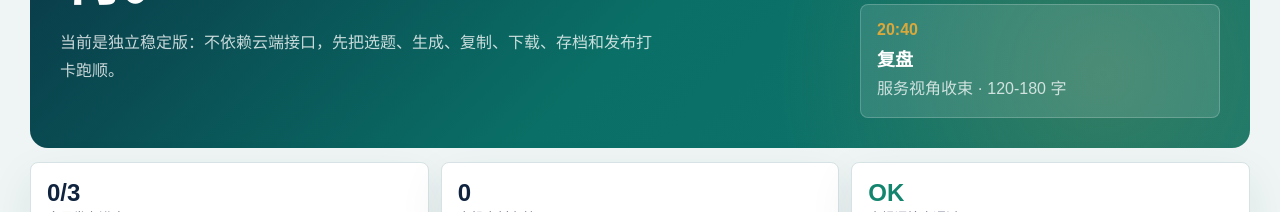
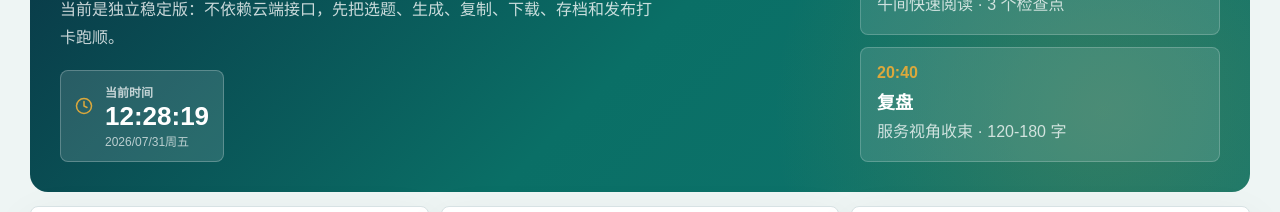
Before and after one commit to ppang1987-droid/shenxue-moments-planner, a Next.js app: page / in a window 1280 px wide. Shown: the part 404-616 px from the top of the page. Built offline with nearby package versions, Linux system fonts and the light colour scheme; no server answers.

Commit message:
Add live current time display

```diff
--- a/app/globals.css
+++ b/app/globals.css
@@ -106,6 +106,46 @@ button {
   color: rgba(255, 255, 255, 0.78);
   font-size: 16px;
   line-height: 1.75;
+}
+
+.live-clock {
+  width: max-content;
+  max-width: 100%;
+  display: grid;
+  grid-template-columns: 20px auto;
+  align-items: center;
+  gap: 3px 10px;
+  margin-top: 18px;
+  padding: 12px 14px;
+  border: 1px solid rgba(255, 255, 255, 0.24);
+  border-radius: 8px;
+  background: rgba(255, 255, 255, 0.13);
+}
+
+.live-clock svg {
+  grid-row: 1 / 3;
+  color: var(--gold);
+}
+
+.live-clock span {
+  color: rgba(255, 255, 255, 0.72);
+  font-size: 12px;
+  font-weight: 800;
+}
+
+.live-clock strong {
+  color: white;
+  font-size: 26px;
+  font-weight: 900;
+  line-height: 1;
+  font-variant-numeric: tabular-nums;
+  letter-spacing: 0;
+}
+
+.live-clock small {
+  grid-column: 2;
+  color: rgba(255, 255, 255, 0.68);
+  font-size: 12px;
 }
 
 .rhythm {
@@ -806,6 +846,14 @@ button {
     font-size: 31px;
   }
 
+  .live-clock {
+    width: 100%;
+  }
+
+  .live-clock strong {
+    font-size: 23px;
+  }
+
   .status-strip,
   .segmented,
   .audience-grid,
--- a/app/page.jsx
+++ b/app/page.jsx
@@ -6,6 +6,7 @@ import {
   CalendarCheck,
   Check,
   Clipboard,
+  Clock,
   Download,
   ExternalLink,
   FileText,
@@ -134,6 +135,13 @@ const qualityRules = ["有具体家庭场景", "有误区修正", "有可执行
 
 function todayKey() {
   return new Date().toISOString().slice(0, 10);
+}
+
+function formatLiveTime(value) {
+  return {
+    date: value.toLocaleDateString("zh-CN", { year: "numeric", month: "2-digit", day: "2-digit", weekday: "short" }),
+    time: value.toLocaleTimeString("zh-CN", { hour12: false, hour: "2-digit", minute: "2-digit", second: "2-digit" })
+  };
 }
 
 function loadJson(key, fallback) {
@@ -362,6 +370,7 @@ export default function MomentsStandalonePage() {
   const [copied, setCopied] = useState("");
   const [cardImage, setCardImage] = useState("");
   const [renderingCard, setRenderingCard] = useState(false);
+  const [now, setNow] = useState(null);
 
   useEffect(() => {
     window.localStorage.setItem(storageKeys.archive, JSON.stringify(archive));
@@ -377,6 +386,7 @@ export default function MomentsStandalonePage() {
   const tone = useMemo(() => tones.find((item) => item.id === toneId) || tones[0], [toneId]);
   const audience = useMemo(() => audiences.find((item) => item.id === audienceId) || audiences[0], [audienceId]);
   const today = new Date().toLocaleDateString("zh-CN", { month: "2-digit", day: "2-digit", weekday: "short" });
+  const liveTime = useMemo(() => (now ? formatLiveTime(now) : { date: today, time: "--:--:--" }), [now, today]);
   const riskHits = useMemo(() => {
     const variantText = material?.variants ? Object.values(material.variants).map((item) => item.text).join("\n") : "";
     const text = [customText, material?.post, material?.chat, variantText].filter(Boolean).join("\n");
@@ -405,6 +415,16 @@ export default function MomentsStandalonePage() {
     const timer = window.setTimeout(refreshTrends, 0);
     return () => window.clearTimeout(timer);
   }, [refreshTrends]);
+
+  useEffect(() => {
+    const updateClock = () => setNow(new Date());
+    const starter = window.setTimeout(updateClock, 0);
+    const timer = window.setInterval(updateClock, 1000);
+    return () => {
+      window.clearTimeout(starter);
+      window.clearInterval(timer);
+    };
+  }, []);
 
   const syncMaterial = (nextTrend, nextSlot, nextTone, nextText) => {
     setMaterial((current) => (current ? buildMaterial(nextTrend, nextSlot, nextTone, nextText) : current));
@@ -600,6 +620,12 @@ export default function MomentsStandalonePage() {
           <span className="eyebrow">DAILY MOMENTS PLANNER · {today}</span>
           <h1>把今天的热点，转成可以安心发布的朋友圈素材。</h1>
           <p>当前是独立稳定版：不依赖云端接口，先把选题、生成、复制、下载、存档和发布打卡跑顺。</p>
+          <div className="live-clock" aria-label="当前时间">
+            <Clock size={18} />
+            <span>当前时间</span>
+            <strong suppressHydrationWarning>{liveTime.time}</strong>
+            <small suppressHydrationWarning>{liveTime.date}</small>
+          </div>
         </div>
         <div className="rhythm">
           {slots.map((item) => (
```
